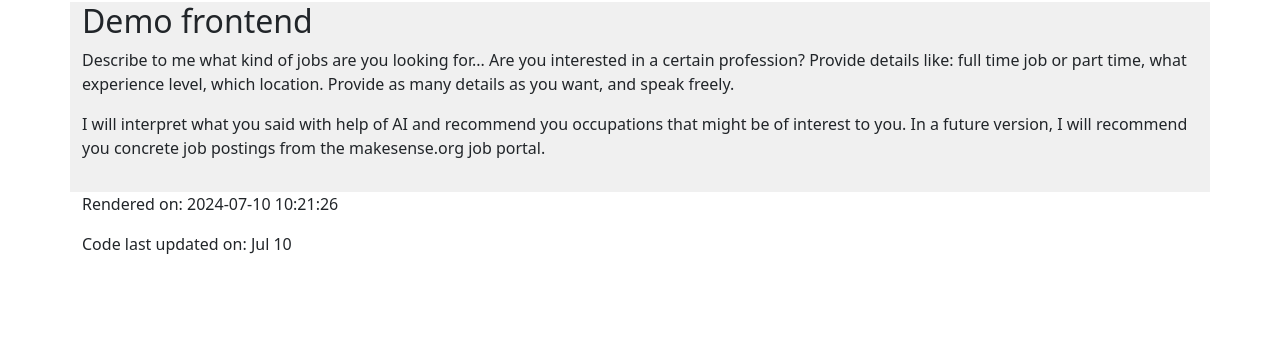
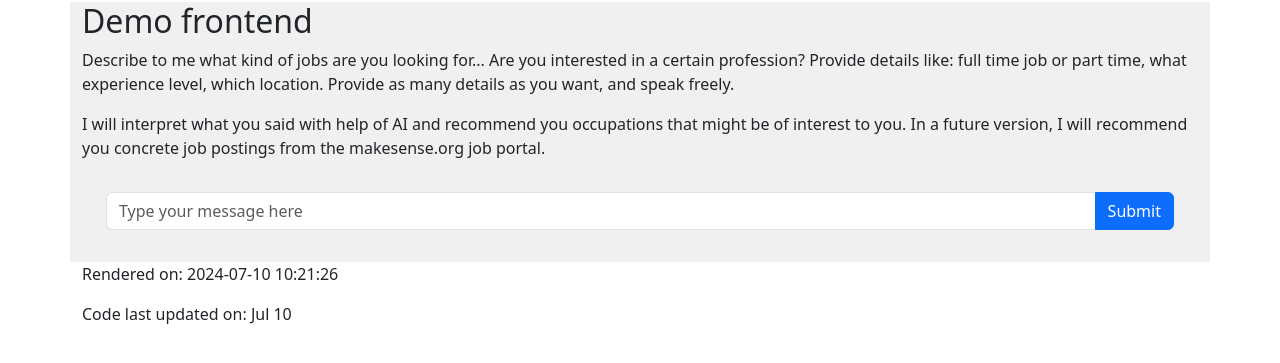
Before and after one commit to sztrovacsek/curly-enigma, a Flask app: page / in a window 1280 px wide. Shown: the part 54-417 px from the top of the page. Run offline with Flask 3, Linux system fonts and the light colour scheme.

Commit message:
Frontend improvements

```diff
--- a/frontend/templates/index.html
+++ b/frontend/templates/index.html
@@ -16,18 +16,35 @@
 </nav>
 
 <div class="container" style="background-color: #F0F0F0;">
+
   <div class="row">
     <div class="col-md-12">
       <h2>Demo frontend</h2>
       <div id="greeting" style="display: none;">(loading...)</div>
     </div>
   </div>
+
+  <div class="container">
+    <div class="container" id="chat-input" style="margin-top: 1em;">
+      <div class="row">
+        <div class="col-md-12">
+          <div class="input-group mb-3">
+            <input type="text" class="form-control" id="input-txt" placeholder="Type your message here" aria-label="User input" aria-describedby="button-send">
+            <button class="btn btn-primary" type="button" id="button-send">Submit</button>
+          </div>
+        </div>
+      </div>
+    </div>
+  </div>
+
   <div class="row">
     <div class="col-md-12">
       <p></p>
     </div>
   </div>
+
 </div>
+
 
 <div class="container">
   <footer>
```
